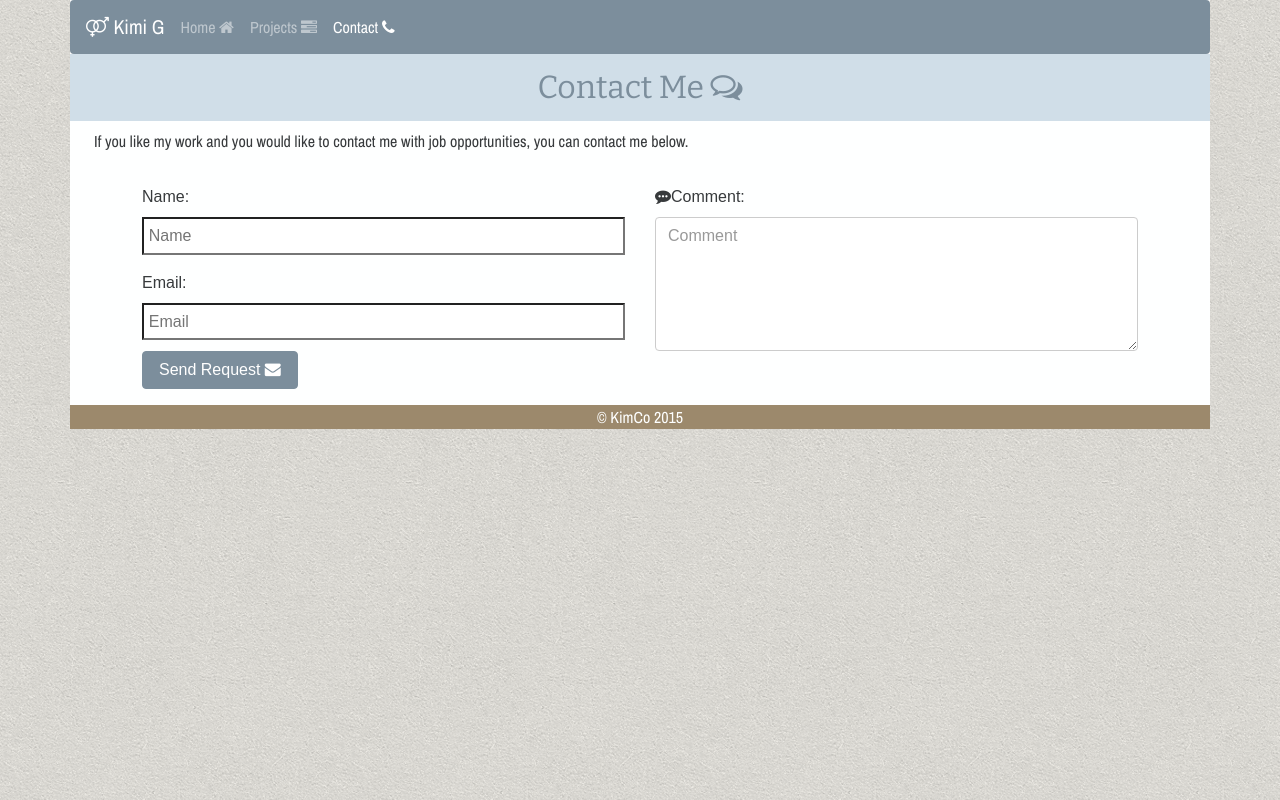
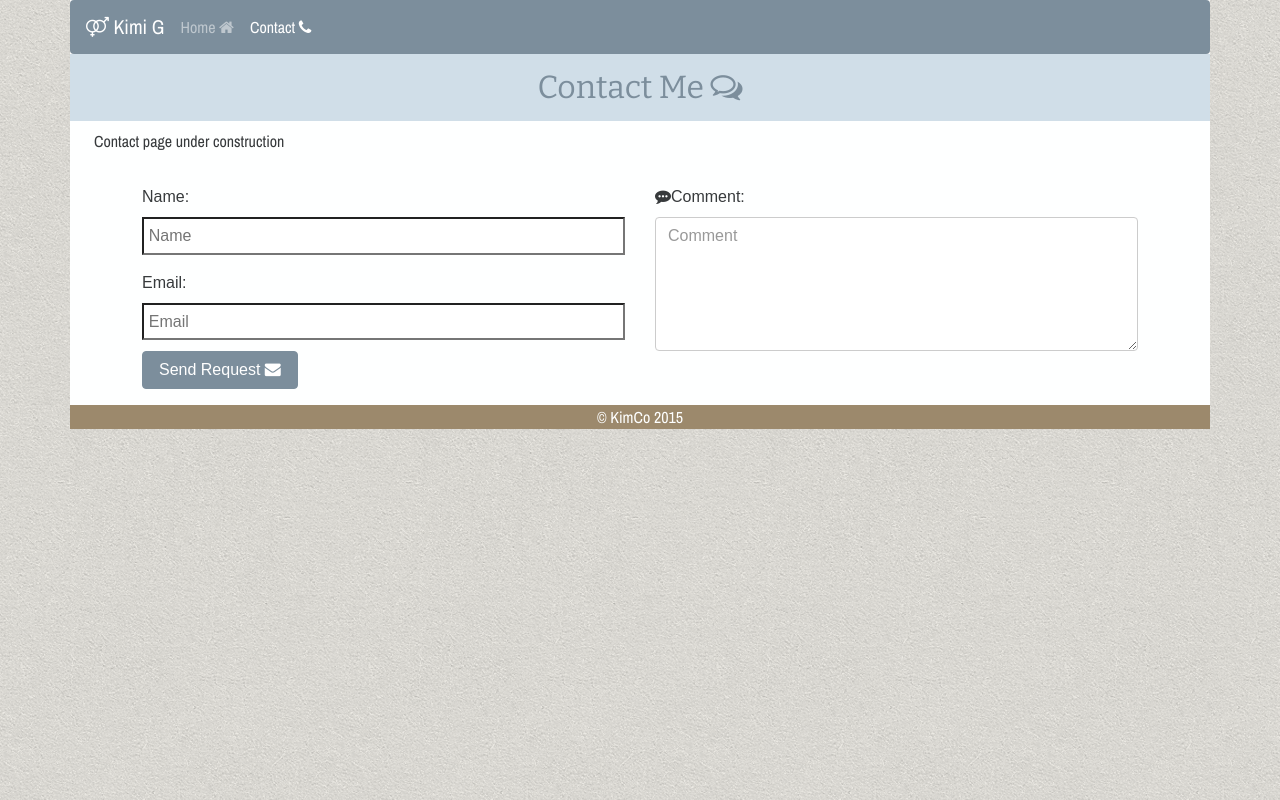
Before and after one commit to kgowans/kgowans.github.io, a plain HTML site: page contact/index.html in a window 1280 px wide. Drawn offline with nearby package versions, Linux system fonts and the light colour scheme.

Commit message:
Update index.html

```diff
--- a/contact/index.html
+++ b/contact/index.html
@@ -24,9 +24,6 @@
                         <a class="nav-link" href="/">Home <i class="fa fa-home"></i></a>
                     </li>
                     <li class="nav-item">
-                        <a class="nav-link" href="/projects">Projects <i class="fa fa-tasks"></i></a>
-                    </li>
-                    <li class="nav-item">
                         <a class="nav-link active" href="/contact">Contact <i class="fa fa-phone"></i></a>
                     </li>
                 </ul>
@@ -34,7 +31,7 @@
         </nav>
         <main class="container">
             <h2 class="page-header">Contact Me <i class="fa fa-comments-o"></i></h2>
-            <p class="description">If you like my work and you would like to contact me with job opportunities, you can contact me below. </p>
+            <p class="description">Contact page under construction</p>
             <form>
                 <fieldset>
                     <div class="col-md-6">
```
